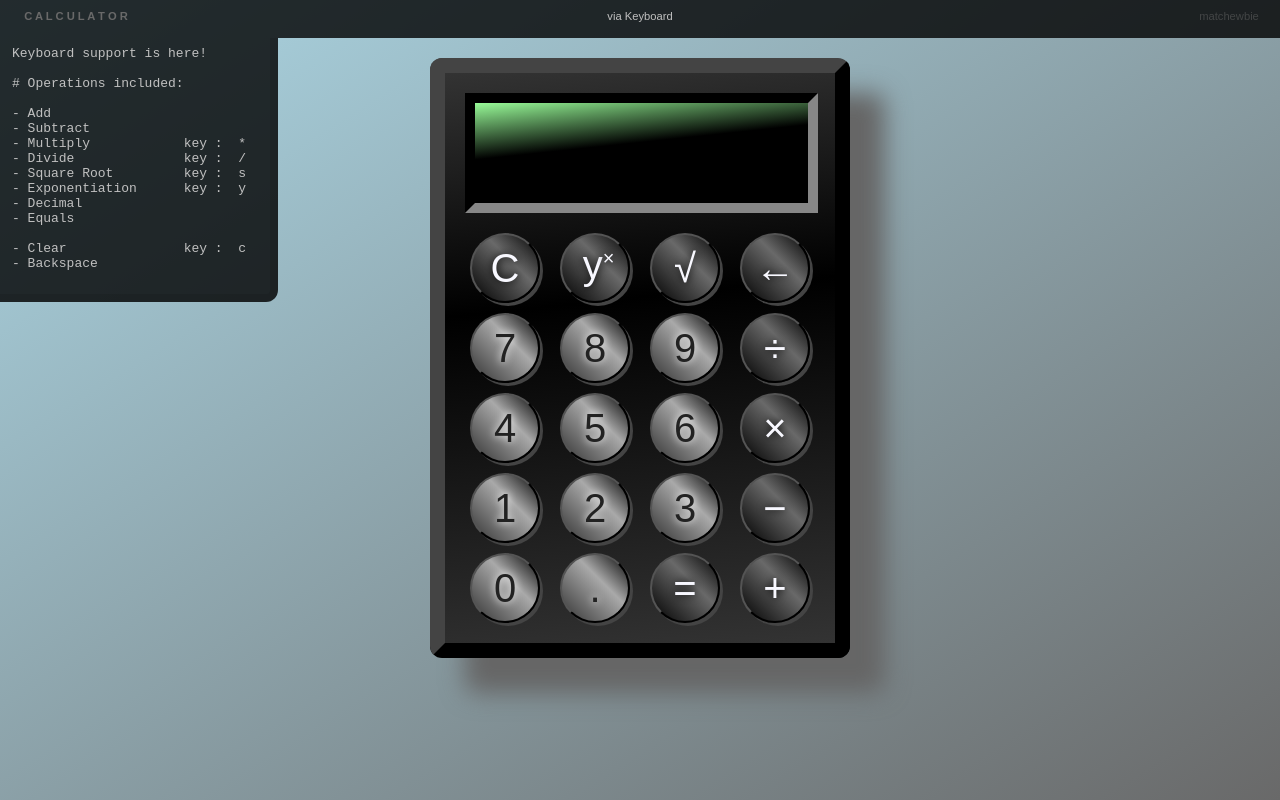
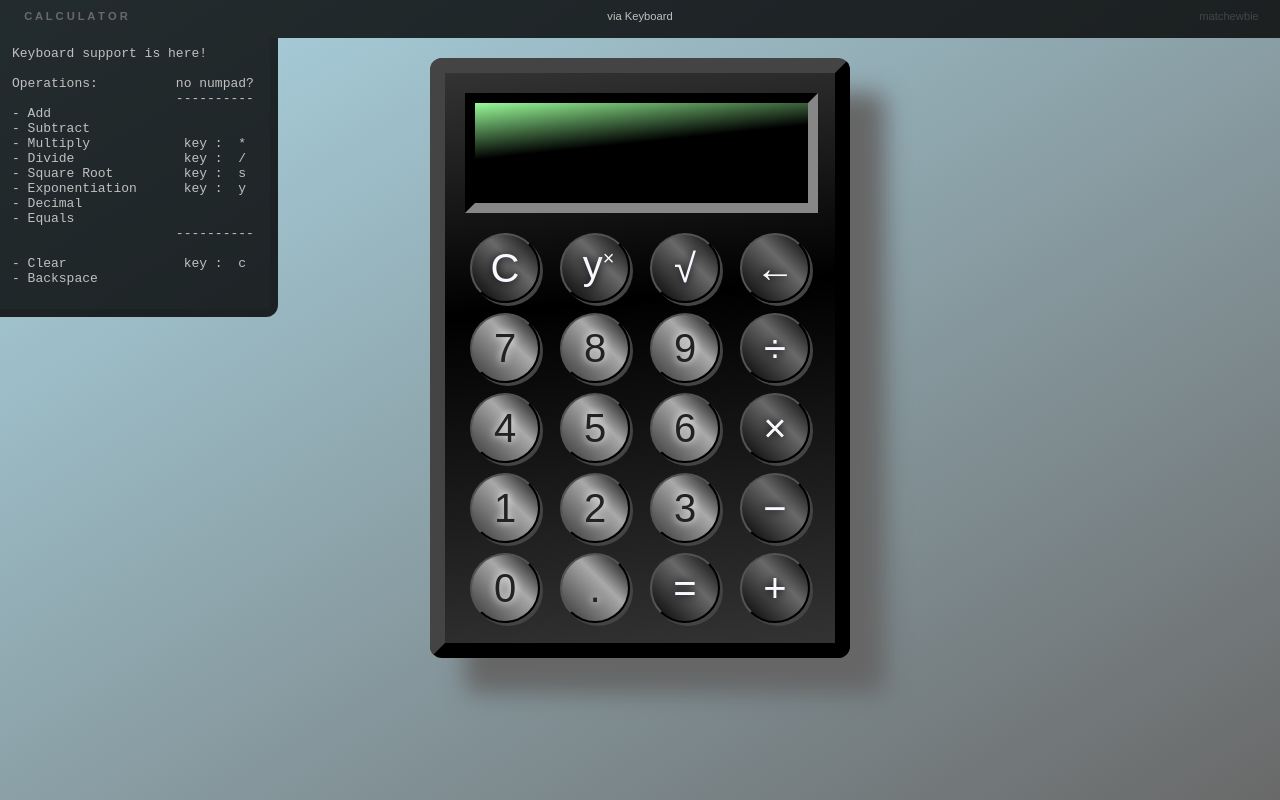
Before and after one commit to matchewbie/calculator, a plain HTML site: page index.html in a window 1280 px wide. Drawn offline with Linux system fonts and the light colour scheme.

Commit message:
edited dropdown for numpad support

```diff
--- a/index.html
+++ b/index.html
@@ -28,8 +28,8 @@
                 <pre>
 Keyboard support is here!
 
-# Operations included:
-
+Operations:          no numpad?
+                     ----------
 - Add
 - Subtract
 - Multiply            key :  *
@@ -38,6 +38,7 @@ Keyboard support is here!
 - Exponentiation      key :  y
 - Decimal
 - Equals
+                     ----------
 
 - Clear               key :  c
 - Backspace
```
